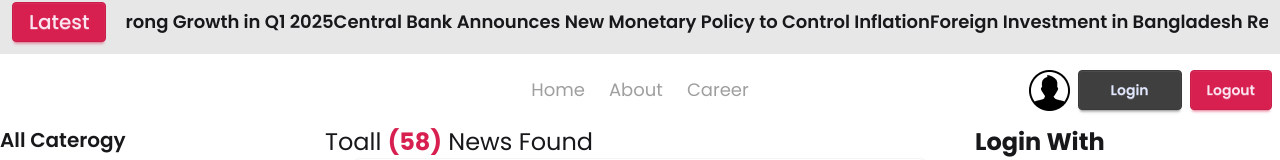
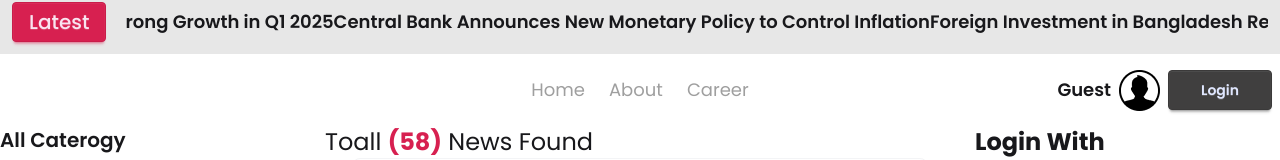
Before and after one commit to oliullahakib/dragon-news-project, a React (Vite) app: page /category/0 in a window 1280 px wide. Shown: the part 152-312 px from the top of the page. Built offline with nearby package versions, Linux system fonts and the light colour scheme; no server answers.

Commit message:
made login and out button conditional in navbar

```diff
--- a/src/Context/AuthProvider.jsx
+++ b/src/Context/AuthProvider.jsx
@@ -1,19 +1,26 @@
-import React from 'react';
+import React, { useEffect, useState } from 'react';
 import { AuthContext } from './AuthContex';
-import { createUserWithEmailAndPassword, signInWithEmailAndPassword, signOut } from 'firebase/auth';
+import { createUserWithEmailAndPassword, onAuthStateChanged, signInWithEmailAndPassword, signOut } from 'firebase/auth';
 import { auth } from '../firebase/firebase.config';
 
-const AuthProvider = ({children}) => {
-    const creatUser = (email,password)=>{
-        return createUserWithEmailAndPassword(auth,email,password)
+const AuthProvider = ({ children }) => {
+    const [user, setUser] = useState(null)
+    const creatUser = (email, password) => {
+        return createUserWithEmailAndPassword(auth, email, password)
     }
-    const logInUser =(email,password)=>{
-        return signInWithEmailAndPassword(auth,email,password)
+    const logInUser = (email, password) => {
+        return signInWithEmailAndPassword(auth, email, password)
     }
-    const logOutUser = ()=>{
-       return signOut(auth)
+    const logOutUser = () => {
+        return signOut(auth)
     }
-    const value = {creatUser,logInUser,logOutUser}
+    useEffect(() => {
+        onAuthStateChanged(auth, (currentUser) => {
+           setUser(currentUser)
+        });
+    }, [])
+
+    const value = { creatUser, logInUser, logOutUser,user }
     return <AuthContext value={value}>
         {children}
     </AuthContext>
--- a/src/Pages/Login.jsx
+++ b/src/Pages/Login.jsx
@@ -1,9 +1,10 @@
 import React, { use } from 'react';
-import { Link } from 'react-router';
+import { Link, useNavigate } from 'react-router';
 import { AuthContext } from '../Context/AuthContex';
 import { toast } from 'react-toastify';
 
 const Login = () => {
+    const navigate = useNavigate()
     const { logInUser } = use(AuthContext)
     const handleLogin = (e) => {
         e.preventDefault()
@@ -13,6 +14,7 @@ const Login = () => {
             .then((res) => {
                toast.success("Login Successfully")
                console.log(res.user)
+               navigate("/")
             })
             .catch((error) => {
                 const errorCode = error.code;
--- a/src/components/Navbar.jsx
+++ b/src/components/Navbar.jsx
@@ -5,7 +5,7 @@ import userLogo from "../assets/user.png"
 import { AuthContext } from '../Context/AuthContex';
 import { toast } from 'react-toastify';
 const Navbar = () => {
-    const { logOutUser } = use(AuthContext)
+    const { logOutUser,user } = use(AuthContext)
     const links = <>
         <li> <NavLink to={"/"}>Home</NavLink></li>
         <li> <NavLink to={"/about"}>About</NavLink></li>
@@ -30,6 +30,7 @@ const Navbar = () => {
                                 links
                             }
                         </ul>
+
                     </div>
                 </div>
                 <div className="navbar-center hidden lg:flex">
@@ -40,9 +41,12 @@ const Navbar = () => {
                     </ul>
                 </div>
                 <div className="navbar-end space-x-2">
-                    <img src={userLogo} alt="" />
-                    <Link to={"/auth/login"} className="btn btn-primary px-8">Login</Link>
-                    <button onClick={handleLogout} className='btn btn-secondary'>Logout</button>
+                    <p className='text-lg font-semibold'>{user?.displayName? user?.displayName : "Guest"}</p>
+                    {user?.photoURL?<img src={user?.photoURL} alt={user.name} />:<img src={userLogo} alt="guest" />}
+                    {
+                      user?<button onClick={handleLogout} className='btn btn-secondary'>Logout</button> :  <Link to={"/auth/login"} className="btn btn-primary px-8">Login</Link>
+
+                    }
                 </div>
             </div>
         </MyContainer>
```
